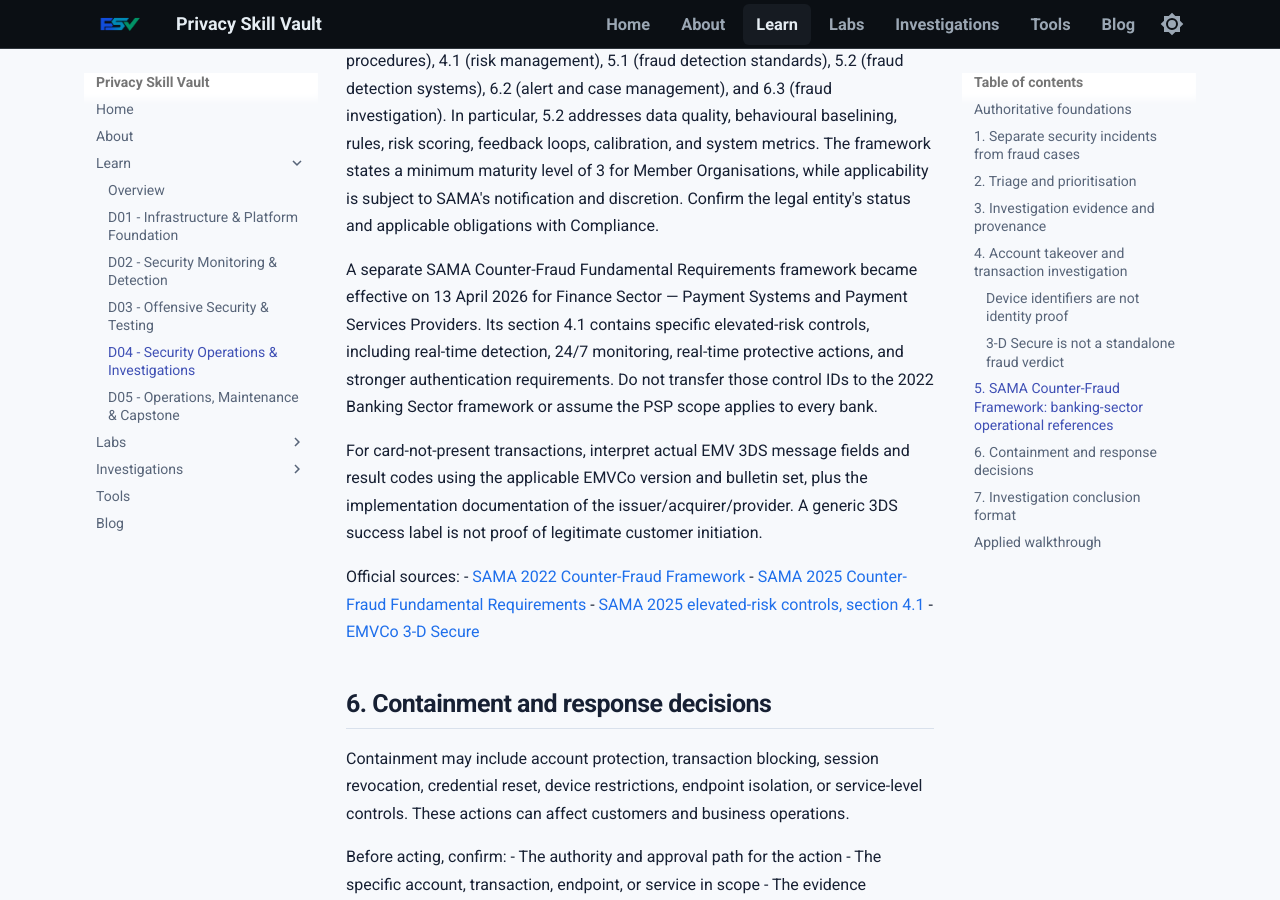
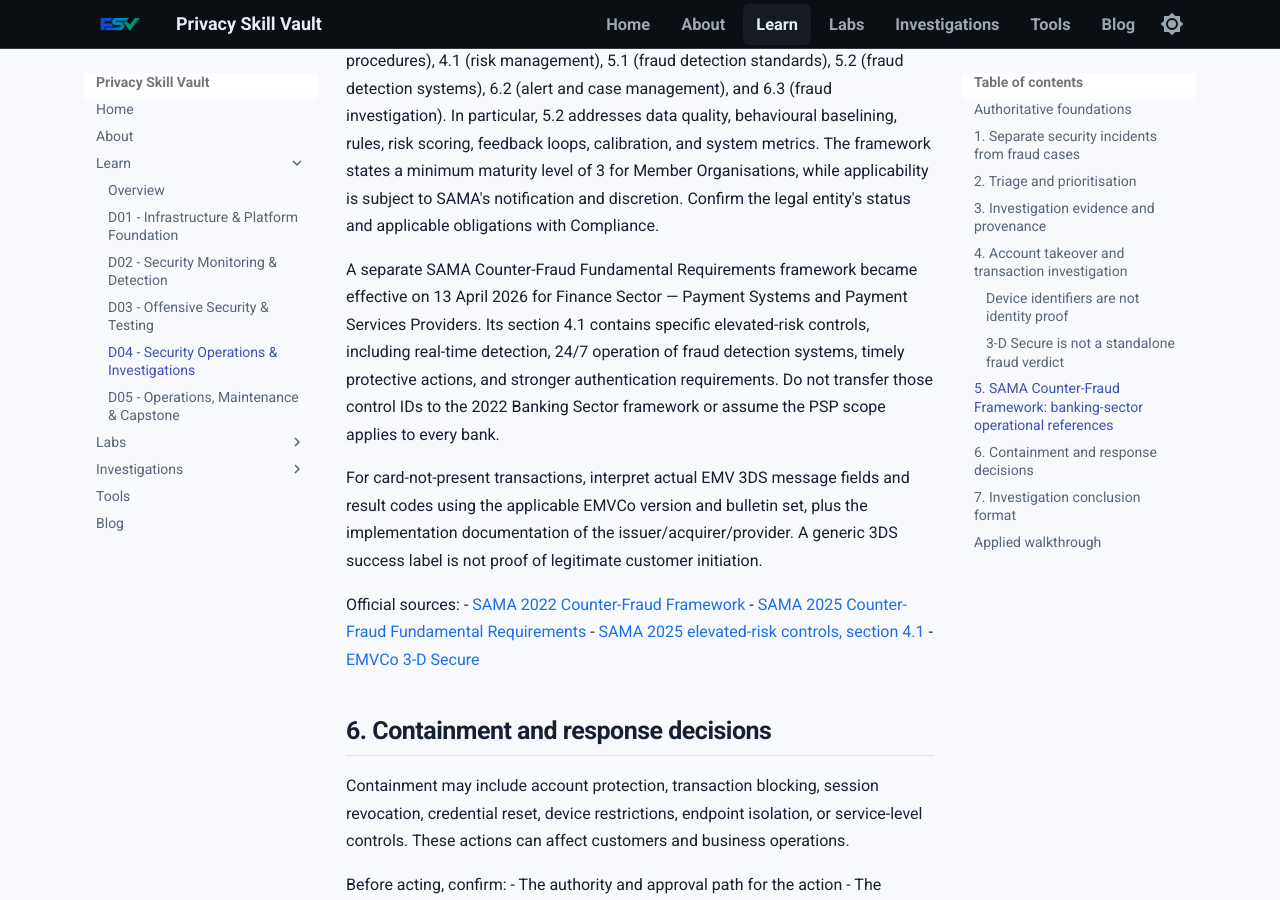
Before and after one commit to PrivacySkillVault/privacyskillvault.github.io, an MkDocs documentation site: the page built from docs/learn/d04/index.md, in a window 1280 px wide and 900 px high, scrolled down 3788 px. Built offline with MkDocs 1.6.1 and Material for MkDocs 9.7.7, drawn with Linux system fonts in a browser that asks for light colours.

Commit message:
Phase 4: Correct SAMA scope and add operational standards guidance

```diff
--- a/docs/learn/d04/index.md
+++ b/docs/learn/d04/index.md
@@ -4,10 +4,10 @@
 
 ## Authoritative foundations
 
-- [NIST SP 800-61 Rev. 3](../../standards/index.md#nist-sp-800-61-revision-3--incident-response) — current NIST incident-response guidance, finalised April 2025; it supersedes Rev. 2.
+- [NIST SP 800-61 Rev. 3](../../standards/index.md#nist-sp-800-61-revision-3-incident-response) — current NIST incident-response guidance, finalised April 2025; it supersedes Rev. 2.
 - [NIST CSF 2.0](../../standards/index.md#nist-cybersecurity-framework-csf-20) — relevant outcomes include Detect, Respond, and Recover.
-- [SAMA 2022 Counter-Fraud Framework](../../standards/index.md#sama-counter-fraud-framework--banking-sector-2022) — Banking Sector framework, subject to SAMA applicability.
-- [SAMA 2025 Counter-Fraud Fundamental Requirements](../../standards/index.md#sama-counter-fraud-fundamental-requirements--payment-systems-and-payment-services-providers-effective-13-april-2026) — separate requirements for payment systems and payment services providers; verify entity scope.
+- [SAMA 2022 Counter-Fraud Framework](../../standards/index.md#sama-counter-fraud-framework-banking-sector-2022) — Banking Sector framework, subject to SAMA applicability.
+- [SAMA 2025 Counter-Fraud Fundamental Requirements](../../standards/index.md#sama-counter-fraud-fundamental-requirements-payment-systems-and-payment-services-providers-effective-13-april-2026) — separate requirements for payment systems and payment services providers; verify entity scope.
 - [EMVCo 3-D Secure](../../standards/index.md#emv-3-d-secure-3ds) — authoritative 3DS protocol specifications and version bulletins.
 - [MITRE ATT&CK](../../standards/index.md#mitre-attck) — a knowledge base for describing observed adversary behaviour, not a verdict or attribution engine.
 
@@ -81,7 +81,7 @@
 
 The SAMA 2022 Banking Sector Counter-Fraud Framework has four domains: Governance, Prevent, Detect, and Respond. Its Rulebook includes 3.3 (policy and procedures), 4.1 (risk management), 5.1 (fraud detection standards), 5.2 (fraud detection systems), 6.2 (alert and case management), and 6.3 (fraud investigation). In particular, 5.2 addresses data quality, behavioural baselining, rules, risk scoring, feedback loops, calibration, and system metrics. The framework states a minimum maturity level of 3 for Member Organisations, while applicability is subject to SAMA's notification and discretion. Confirm the legal entity's status and applicable obligations with Compliance.
 
-A separate SAMA Counter-Fraud Fundamental Requirements framework became effective on 13 April 2026 for Finance Sector — Payment Systems and Payment Services Providers. Its section 4.1 contains specific elevated-risk controls, including real-time detection, 24/7 monitoring, real-time protective actions, and stronger authentication requirements. Do not transfer those control IDs to the 2022 Banking Sector framework or assume the PSP scope applies to every bank.
+A separate SAMA Counter-Fraud Fundamental Requirements framework became effective on 13 April 2026 for Finance Sector — Payment Systems and Payment Services Providers. Its section 4.1 contains specific elevated-risk controls, including real-time detection, 24/7 operation of fraud detection systems, timely protective actions, and stronger authentication requirements. Do not transfer those control IDs to the 2022 Banking Sector framework or assume the PSP scope applies to every bank.
 
 For card-not-present transactions, interpret actual EMV 3DS message fields and result codes using the applicable EMVCo version and bulletin set, plus the implementation documentation of the issuer/acquirer/provider. A generic 3DS success label is not proof of legitimate customer initiation.
 
```
Also changed, not shown: docs/learn/d01/index.md (+5 -0 lines), docs/learn/d02/index.md (+1 -2 lines), docs/learn/d05/index.md (+2 -2 lines).
